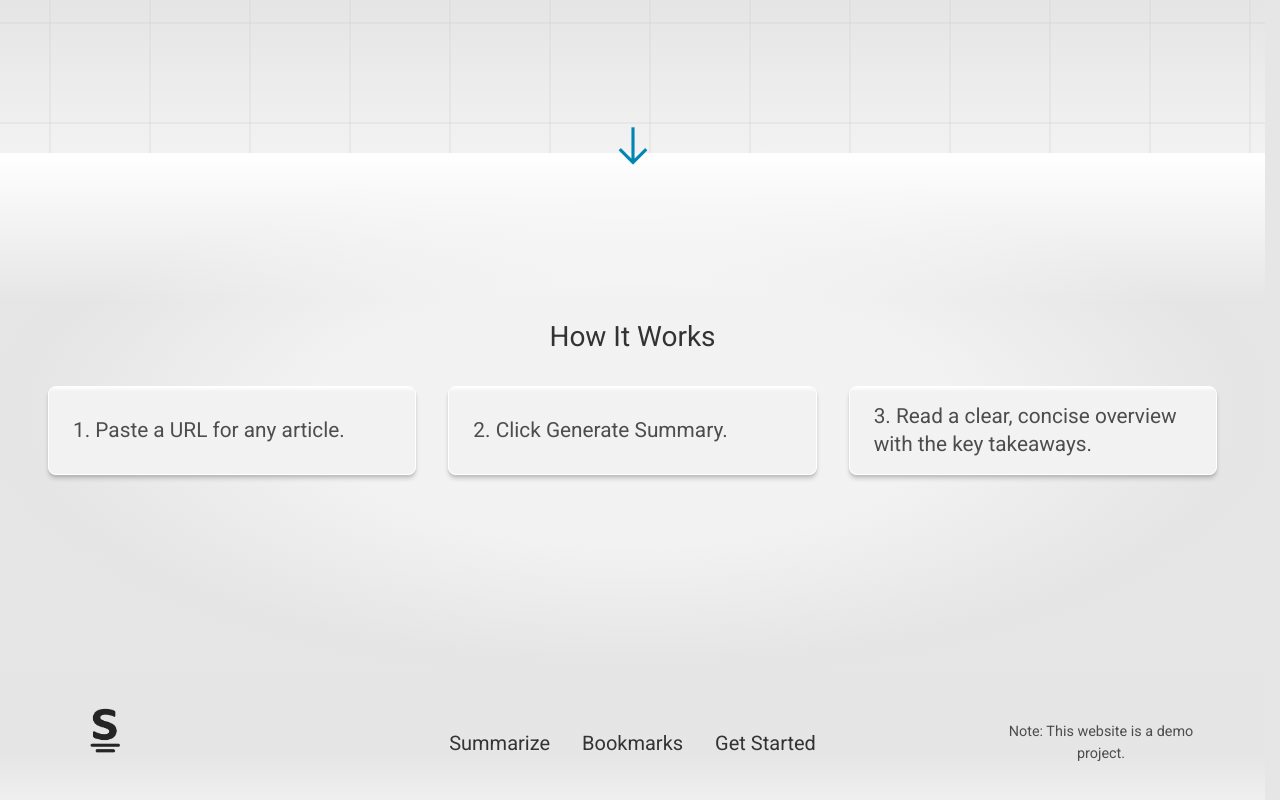
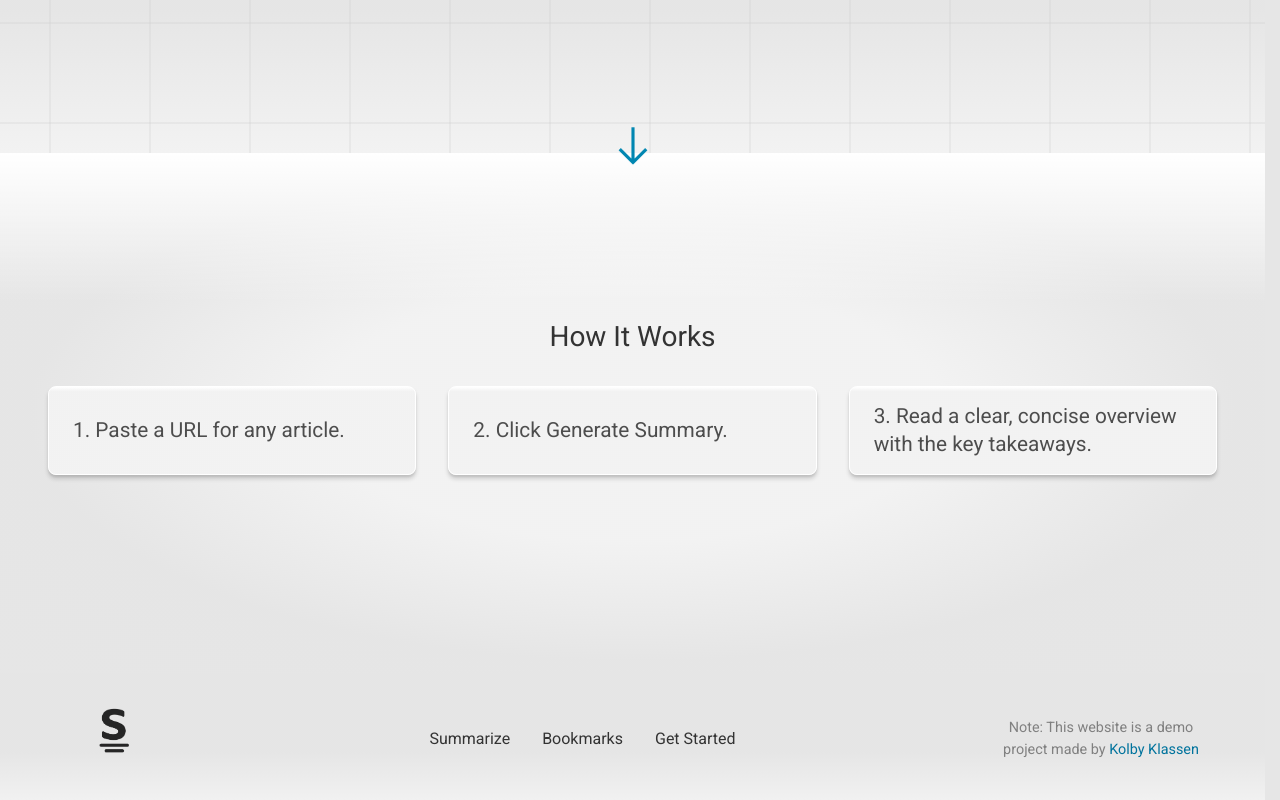
Before and after one commit to kolby-k/summarizer-next-app, a Next.js app: page / in a window 1280 px wide. Shown: the part 459-1259 px from the top of the page. Built offline with nearby package versions, Linux system fonts and the light colour scheme; no server answers.

Commit message:
feat(ui): enhance footer and demo disclaimer styles; add new text color variable

```diff
--- a/app/(home)/home.module.css
+++ b/app/(home)/home.module.css
@@ -200,25 +200,34 @@
   gap: 2rem;
   align-items: center;
   justify-content: center;
-  font-size: 1.25rem;
   font-weight: 400;
   color: var(--text-secondary);
+  min-width: 350px;
+  padding: 0 10px;
 }
 
 .footerMenu a:hover {
   color: var(--text);
-  text-align: center;
 }
 
 .logoContainer {
-  width: 200px;
+  display: flex;
+  min-width: 100px;
+  justify-content: center;
 }
 
 .demoDisclaimer {
+  display: inline;
   text-align: center;
   font-size: 0.9rem;
-  color: var(--text-muted);
-  width: 200px;
+  color: var(--text-neutral);
+  max-width: 200px;
+  min-width: 150px;
+}
+
+.demoDisclaimer a {
+  display: inline;
+  color: var(--primary);
 }
 
 .downArrow {
@@ -273,6 +282,7 @@
     flex-direction: column;
     flex: 1;
     padding: 0.5rem 1rem;
+    gap: 1rem;
   }
 
   .heroTextContainer {
@@ -287,6 +297,10 @@
   .heroTextContainer h5 {
     width: 75%;
     margin: auto;
+  }
+
+  .demoDisclaimer {
+    padding-bottom: 1rem;
   }
 }
 
--- a/app/(home)/ui/Footer.tsx
+++ b/app/(home)/ui/Footer.tsx
@@ -14,7 +14,10 @@ function Footer() {
         <Link href={"/login"}>Get Started</Link>
       </div>
       <div className={styles.demoDisclaimer}>
-        Note: This website is a demo project.
+        Note: This website is a demo project made by{" "}
+        <a href="https://kolbyk.ca/" target="_blank">
+          Kolby Klassen
+        </a>
       </div>
     </div>
   );
--- a/app/globals.css
+++ b/app/globals.css
@@ -9,6 +9,7 @@
   --text: hsl(0 0 90);
   --text-secondary: hsl(0 0 80);
   --text-muted: hsl(0 0 70);
+  --text-neutral: hsl(0 0 50);
   --text-inverted: hsl(0 0 5);
 
   --border: hsl(0 0 30);
```
